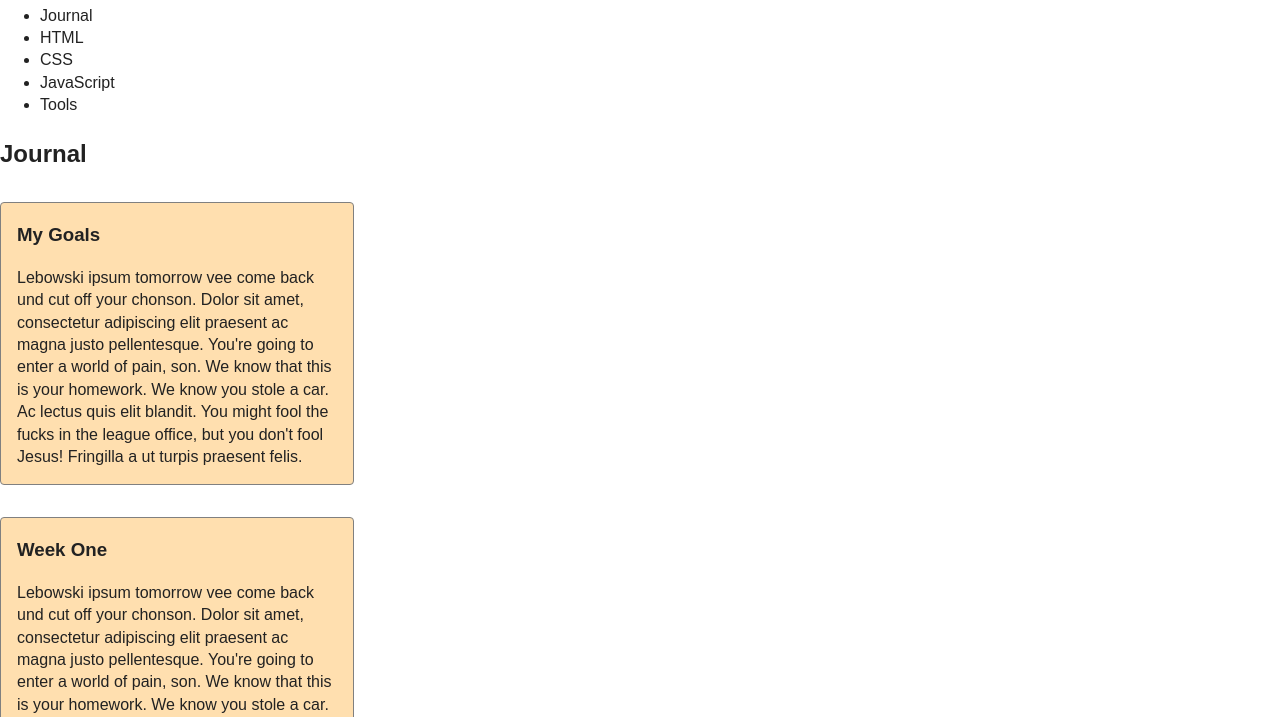
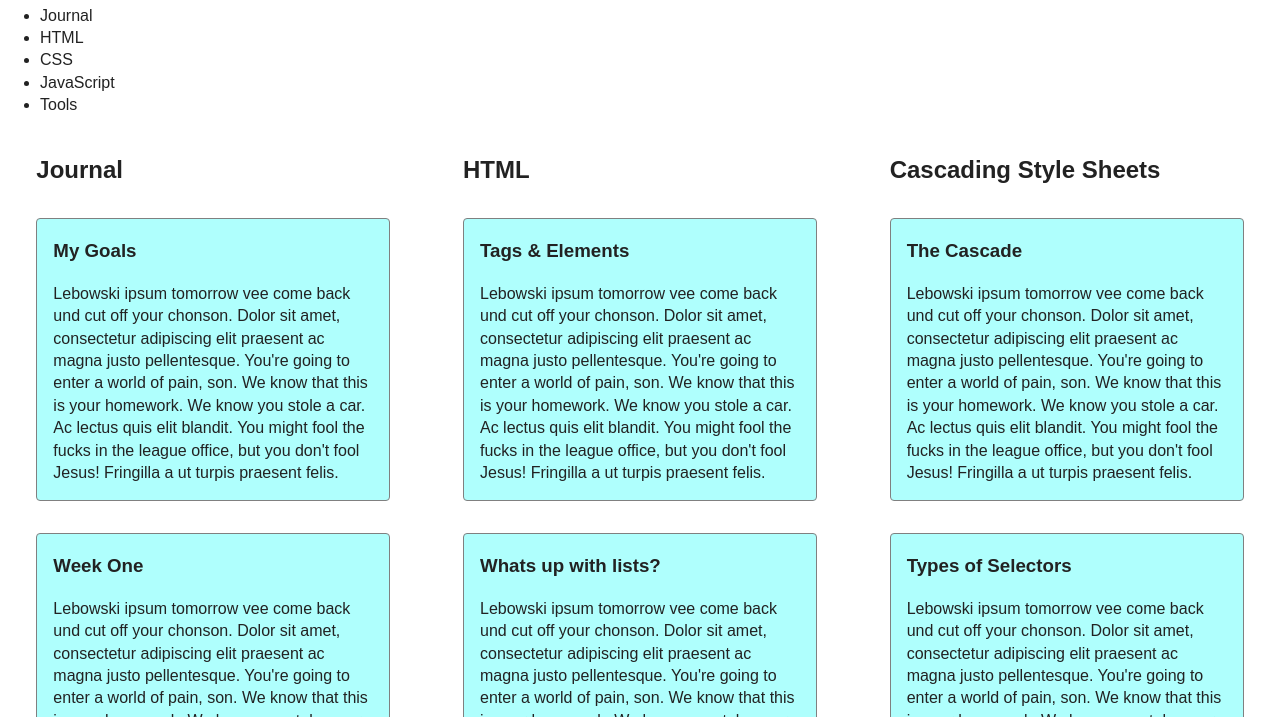
Before and after one commit to puntins/webdev-notebook, a plain HTML site: page index.html in a window 1280 px wide. Shown: the part 83-800 px from the top of the page. Drawn offline with nearby package versions, Linux system fonts and the light colour scheme.

Commit message:
no rows happening

```diff
--- a/css/main.css
+++ b/css/main.css
@@ -94,6 +94,25 @@ textarea {
 /* ==========================================================================
    Author's custom styles
    ========================================================================== */
+
+   article {
+     border: 1px solid gray;
+     border-radius: 4px;
+     /*background: #ffdfaf;*/
+     background: #affffd;
+     width: 20rem;
+     padding: 0 1rem 0 1rem;
+     margin-top: 2rem;
+     margin-left: 0;
+   }
+
+   .flexContainer {
+     display: flex;
+     flex-direction: row;
+     flex-flow: row wrap;
+     align-items: baseline;
+     justify-content: space-around;
+   }
 
 
 
@@ -278,13 +297,3 @@ textarea {
         page-break-after: avoid;
     }
 }
-
-article {
-  border: 1px solid gray;
-  border-radius: 4px;
-  background: #ffdfaf;
-  width: 20rem;
-  padding: 0 1rem 0 1rem;
-  margin-top: 2rem;
-  margin-left: 0;
-}
--- a/index.html
+++ b/index.html
@@ -33,7 +33,7 @@
             </ul>
 
         </header>
-        <div class="content">
+        <div class="flexContainer">
           <section>
             <h2>Journal</h2>
               <article>
```
